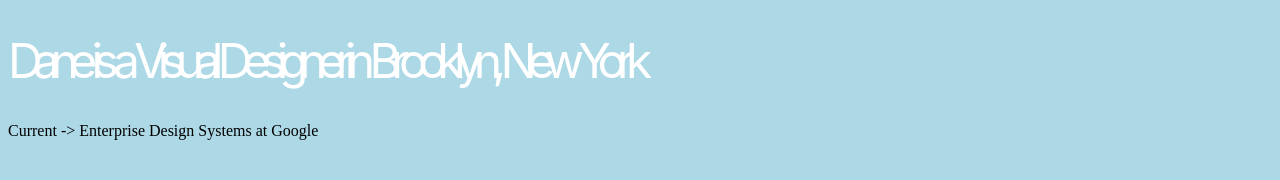
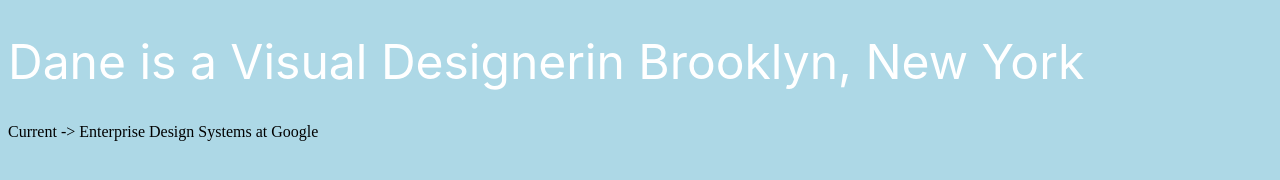
Before and after one commit to danegalbraith/portfolio-site, a plain HTML site: page index.html in a window 1280 px wide. Drawn offline with Linux system fonts and the light colour scheme.

Commit message:
Update style.css

```diff
--- a/style.css
+++ b/style.css
@@ -7,6 +7,4 @@ body {
     font-family: Inter, sans-serif;
     font-weight: 400;
     font-size: 48px;
-    letter-spacing: -.2em;
-    line-height: 1.2em;
   }
```
